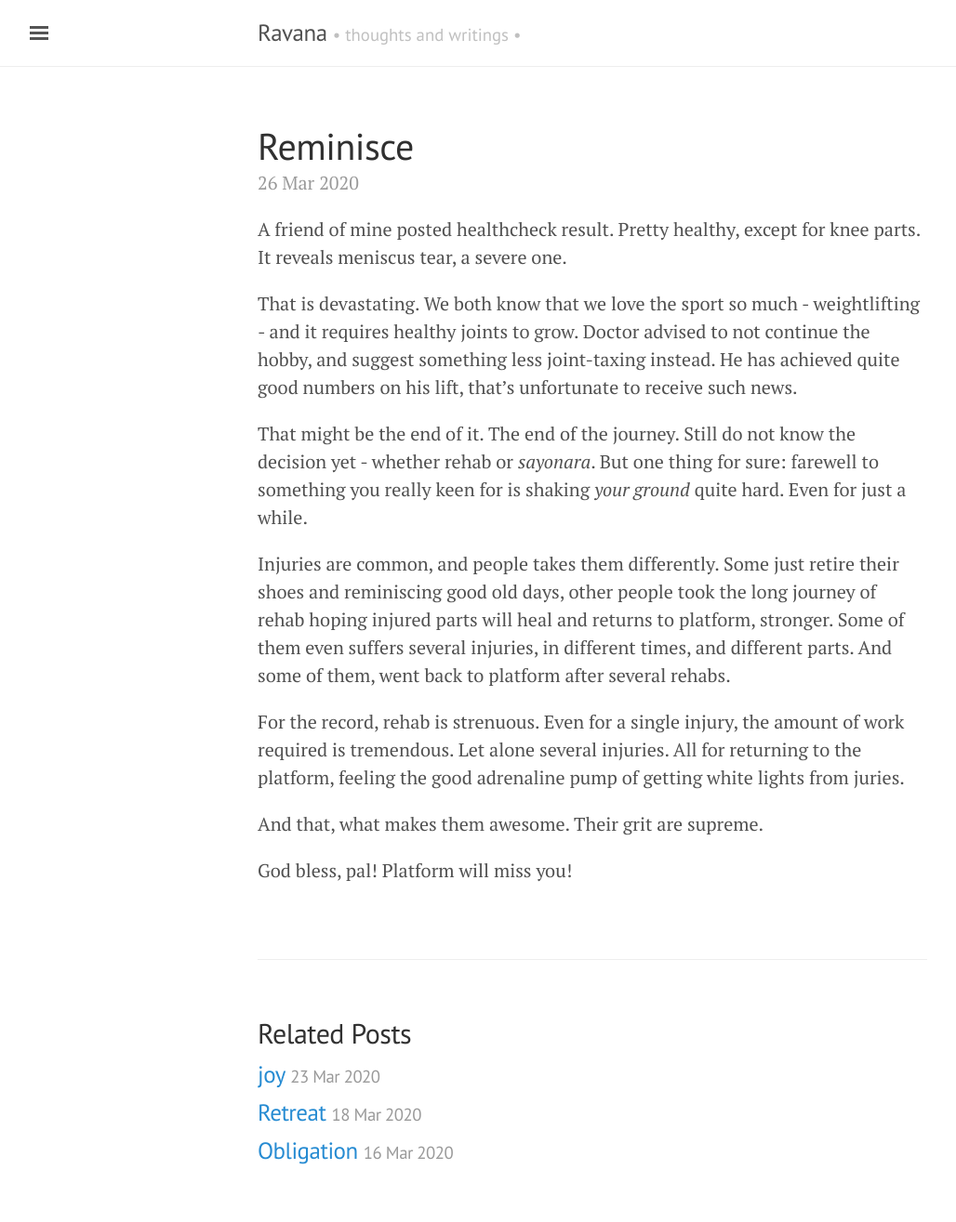
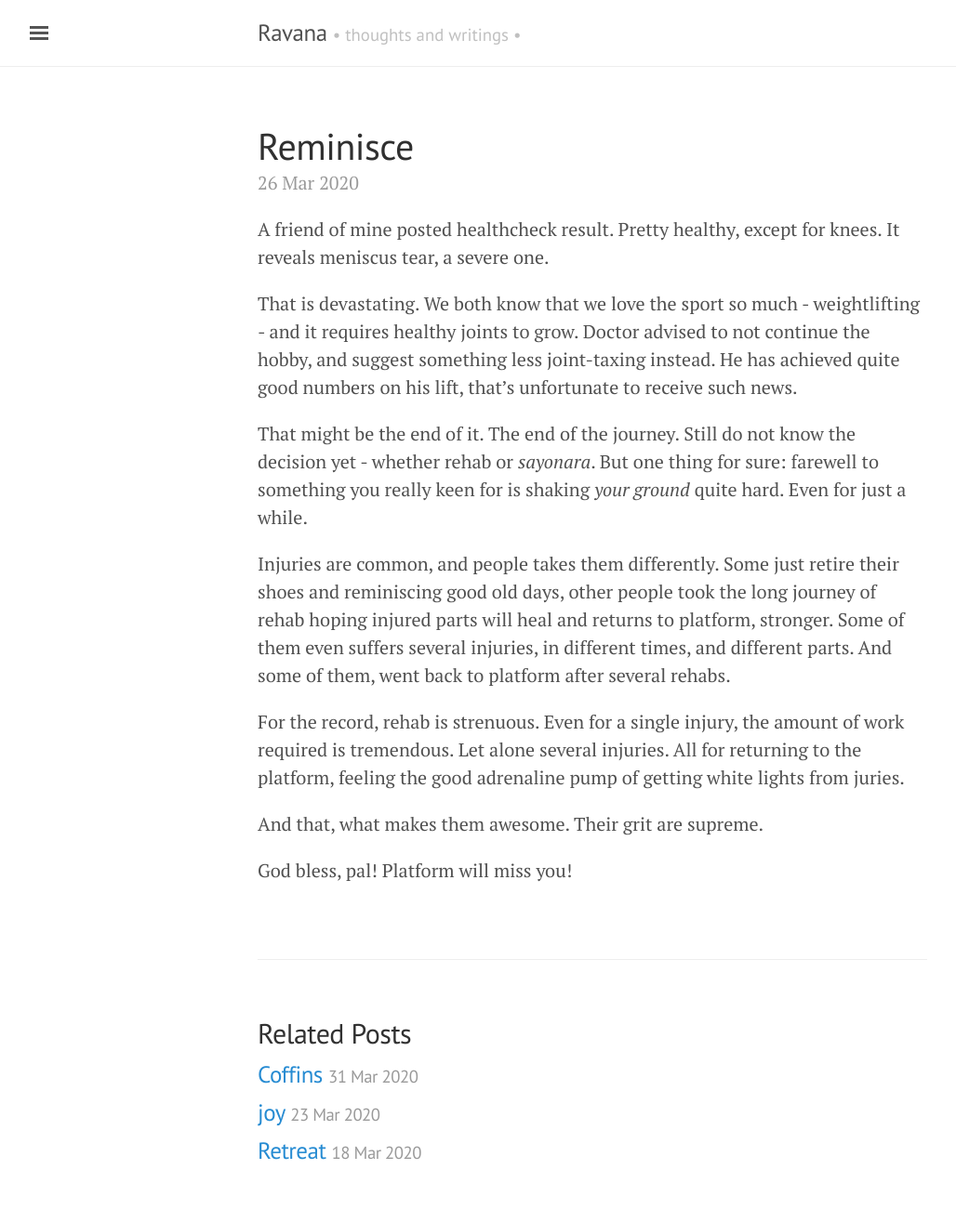
Before and after one commit to ronaatxendit/martabacc.github.io, a Jekyll site: the page built from _posts/2020-3-26-reminiscing.md, in a window 1280 px wide. Shown: the whole page at 93% size, without its empty margins (3-1031 px from the left). Built offline with Jekyll 4.4.1, drawn with Linux system fonts in a browser that asks for light colours.

Commit message:
add post;

```diff
--- a/_posts/2020-3-26-reminiscing.md
+++ b/_posts/2020-3-26-reminiscing.md
@@ -3,7 +3,7 @@ layout: post
 title: Reminisce
 ---
 
-A friend of mine posted healthcheck result. Pretty healthy, except for knee parts. It reveals meniscus tear, a severe one.
+A friend of mine posted healthcheck result. Pretty healthy, except for knees. It reveals meniscus tear, a severe one.
 
 That is devastating. We both know that we love the sport so much - weightlifting - and it requires healthy joints to grow. Doctor advised to not continue the hobby, and suggest something less joint-taxing instead. He has achieved quite good numbers on his lift, that's unfortunate to receive such news.
 
```
Also changed, not shown: _posts/2020-3-31-coffin.md (added, +22 -0 lines).
